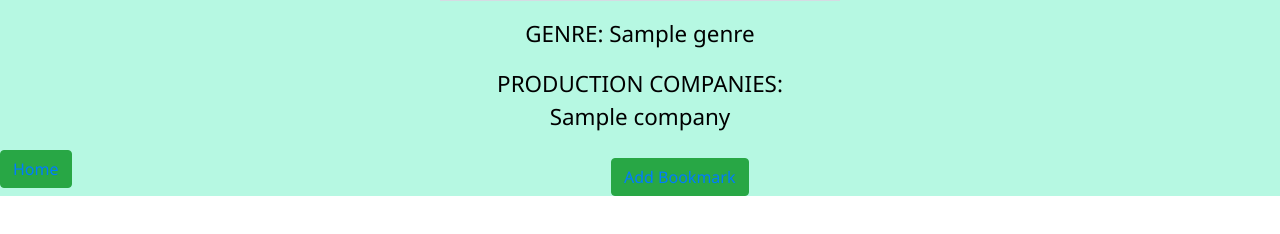
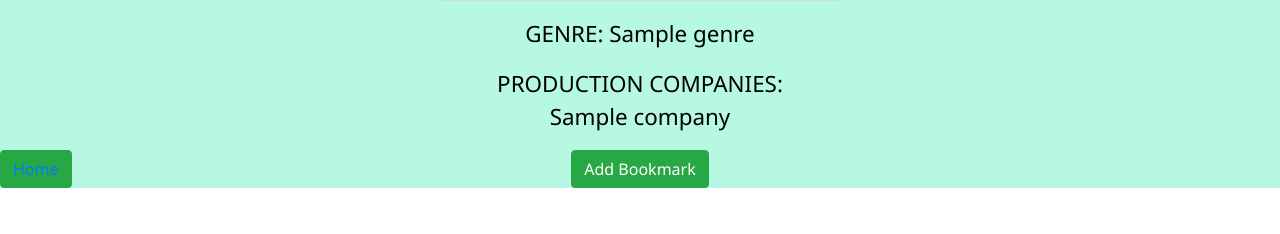
Before and after one commit to mopin01/Project-3-APIs-Search-and-Bookmarking-Application, a Flask app: template templates/movie.html in a window 1280 px wide. Shown: the part 566-800 px from the top of the page. Run offline with Flask 2, Linux system fonts and the light colour scheme; the template is opened without the code that fills it: most values are stand-ins (such as "Sample title", 1, 10 or a date in 2020); grey boxes marked "Sample" are stand-in pictures; some libraries are stand-ins or nearby versions.

Commit message:
Fixed add bookmark button redirecting to homepage

```diff
--- a/templates/movie.html
+++ b/templates/movie.html
@@ -39,16 +39,23 @@
     {% endfor %}
 </p>
 
+<button class="btn btn-success left" id="home-button" style="position: absolute; left: 0;"><a href="/">Home</a></button>
 
+<button class="btn btn-success" id="add-bookmark-button" style="display: block; margin: 0 auto;" onclick="displayBookmarkAddedMessage('{{ overview_data.title }}')">Add Bookmark</button>
 
-<button class="btn btn-success left" id="submit-button"> <a href="/">Home</a></button>
+<script>
+    function displayBookmarkAddedMessage(title) {
+        // Call the /add_bookmark/ route to add the bookmark to the database
+        fetch(`/add_bookmark/?title=${title}`).then(response => {
+            // Hide the "Add Bookmark" button and display the "bookmark added" message
+            document.querySelector('#add-bookmark-button').style.display = 'none';
+            document.querySelector('#bookmark-added-message').style.display = 'block';
+        });
+    }
+</script>
 
-<div class="content m-4 center-block">
-
-    <button class="btn btn-success" id="add-bookmark-button">
-        <a href="/add_bookmark/?title={{ overview_data.title }}">Add Bookmark</a>
-    </button>
-
+<div id="bookmark-added-message" style="display: none;">
+    Bookmark added!
 </div>
 
 {% endblock %}
```
